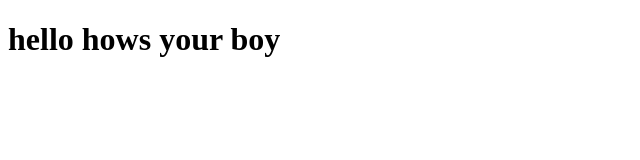
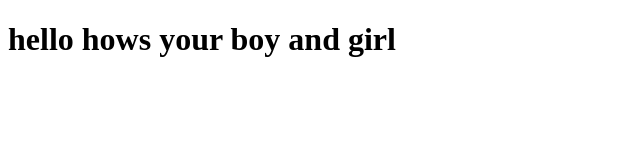
Before and after one commit to ganuborade/food_delivery, a website: page index.html in a window 1280 px wide. Shown: the whole page, without its empty margins (0-640 px from the left). Drawn offline with Linux system fonts and the light colour scheme.

Commit message:
Update heading text to include 'and girl'

```diff
--- a/index.html
+++ b/index.html
@@ -7,7 +7,7 @@
     <link rel="shortcut icon" href="./public/images/favicon.ico"
 </head>
 <body>
-      <h1>hello hows your boy</h1>
+      <h1>hello hows your boy and girl</h1>
 
  </body>
 </html>
```
